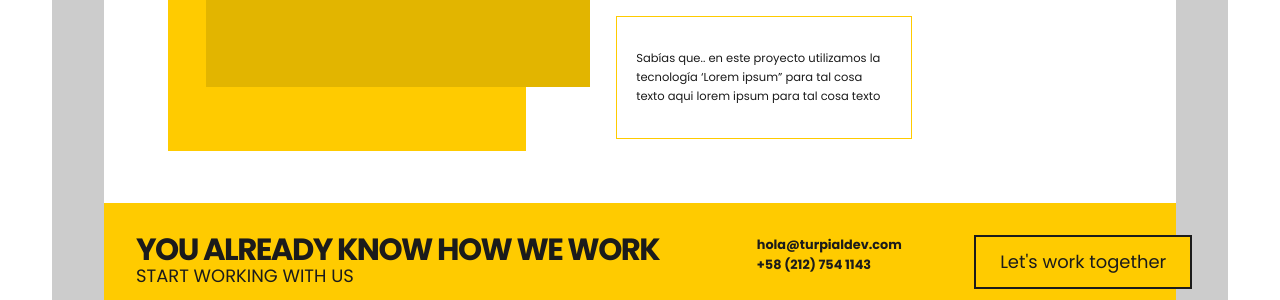
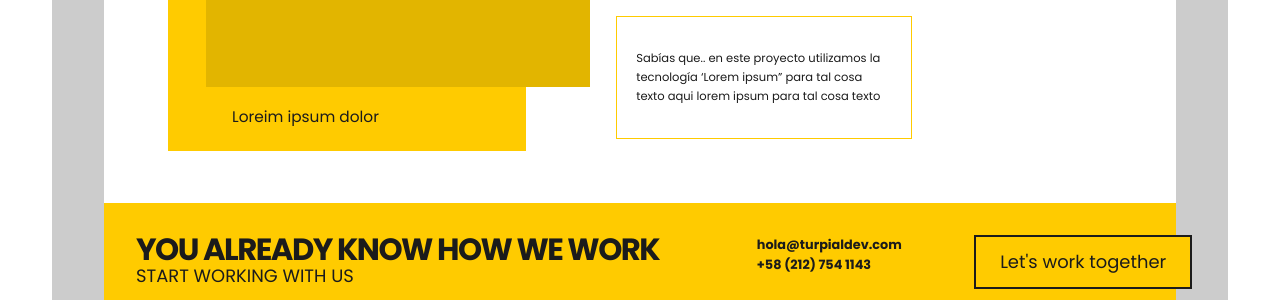
Before and after one commit to turpialdev/website, a Jekyll site: the page built from _portfolio/2018-12-12-widu-legal.md, in a window 1280 px wide. Shown: the part 1241-1541 px from the top of the page. Built offline with Jekyll 4.4.1, drawn with Linux system fonts in a browser that asks for light colours.

Commit message:
first steps page done

```diff
--- a/_layouts/project.html
+++ b/_layouts/project.html
@@ -55,6 +55,7 @@
                     <div>
                         <img src="" alt="">
                     </div>
+                    <p>Loreim ipsum dolor</p>
                 </div>
                 <div class="text">
                     <b>Lorem ipsum dolor</b>
--- a/css/app.scss
+++ b/css/app.scss
@@ -1715,6 +1715,12 @@ Portfolio detail
                 left: 3vw;
                 background-color: $yellowHover;
             }
+            p {
+                position: relative;
+                left: 5vw;
+                bottom: -4.7vw;
+                font-size: 1.2vw;
+            }
         }
 
         .text {
```
